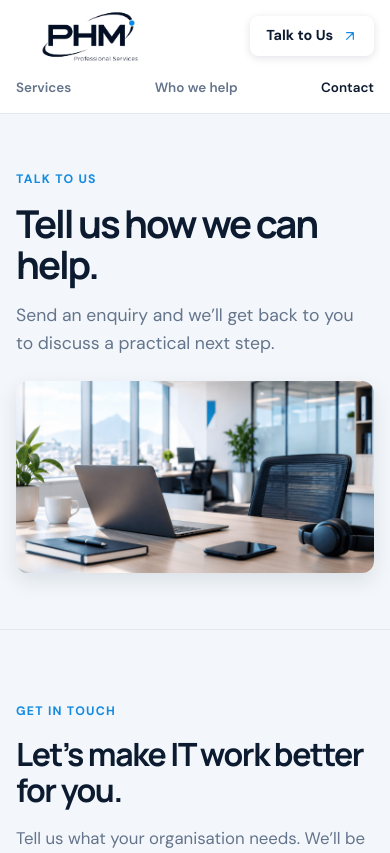
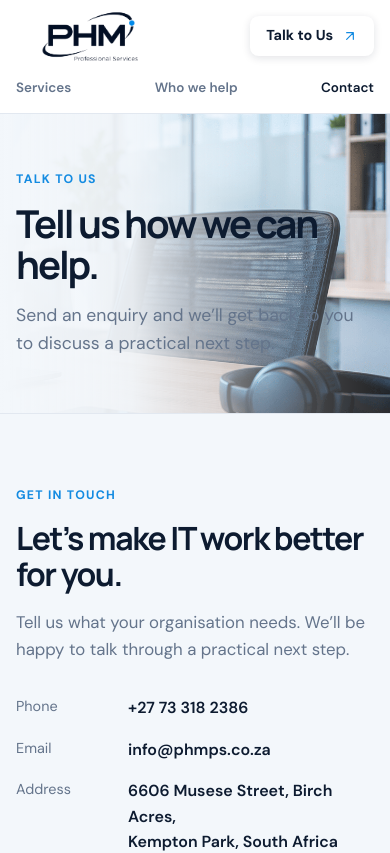
Before and after one commit to ClementPhoshoko/Client-Site, a React (Vite) app: page /contact in a window 390 px wide. Shown: the top 853 px of the page. Built offline with nearby package versions, Linux system fonts and the light colour scheme.

Commit message:
refine contact page and services and who we are pages's top section to look mordern and better

```diff
--- a/src/pages/ContactPage.jsx
+++ b/src/pages/ContactPage.jsx
@@ -2,10 +2,9 @@ import Contact from '../sections/Contact.jsx'
 
 export default function ContactPage() {
   return <>
-    <div className="page-intro"><div className="container page-intro-layout">
+    <div className="page-intro page-intro--contact"><div className="container page-intro-layout">
       <div><p className="eyebrow">Talk to Us</p><h1>Tell us how we can help.</h1>
         <p>Send an enquiry and we’ll get back to you to discuss a practical next step.</p></div>
-      <div className="contact-photo"><img src="/assets/Modern%20Minimalist%20Office%20Workspace.png" alt="" loading="lazy" /></div>
     </div></div>
     <Contact />
   </>
--- a/src/pages/IndustriesPage.jsx
+++ b/src/pages/IndustriesPage.jsx
@@ -2,10 +2,9 @@ import Industries from '../sections/Industries.jsx'
 
 export default function IndustriesPage() {
   return <>
-    <div className="page-intro"><div className="container page-intro-layout">
+    <div className="page-intro page-intro--industries"><div className="container page-intro-layout">
       <div><p className="eyebrow">Who we help</p><h1>Technology support for growing teams.</h1>
         <p>Clear, dependable IT support shaped around the needs of your organisation.</p></div>
-      <div className="intro-art intro-art--people"><img src="/assets/Collaborative%20Coworking%20Teamwork%20Moment.png" alt="" loading="lazy" /></div>
     </div></div>
     <Industries />
   </>
--- a/src/styles/global.css
+++ b/src/styles/global.css
@@ -38,13 +38,14 @@ h1 { max-width: 12ch; margin: 0; font-size: clamp(2.8rem, 6vw, 5rem); font-weigh
 .hero-visual > img { display: block; width: 112%; max-width: none; height: auto; margin-top: -1.4rem; filter: drop-shadow(0 12px 14px rgb(13 27 48 / 12%)); }
 .section { padding-block: 6.25rem; }
 .page-intro { padding-block: 4.5rem; border-bottom: 1px solid var(--color-border); background: var(--color-background-secondary); }
-.page-intro-layout { display: grid; grid-template-columns: minmax(0, 1fr) minmax(17rem, .72fr); align-items: center; gap: 3rem; }
+.page-intro--contact { background-image: linear-gradient(90deg, var(--color-background-secondary) 0%, rgb(243 247 251 / 94%) 34%, rgb(243 247 251 / 38%) 66%, rgb(243 247 251 / 12%) 100%), url('/assets/Modern%20Minimalist%20Office%20Workspace.png'); background-position: center, right center; background-size: cover, auto 180%; }
+.page-intro--industries { background-image: linear-gradient(90deg, var(--color-background-secondary) 0%, rgb(243 247 251 / 94%) 34%, rgb(243 247 251 / 38%) 66%, rgb(243 247 251 / 12%) 100%), url('/assets/Collaborative%20Coworking%20Teamwork%20Moment.png'); background-position: center, right center; background-size: cover, auto 180%; }
+.page-intro--contact .page-intro-layout, .page-intro--industries .page-intro-layout { grid-template-columns: minmax(0, 1fr); }
+.page-intro-layout { display: grid; min-height: 18rem; grid-template-columns: minmax(0, 1fr) minmax(17rem, .72fr); align-items: center; gap: 3rem; }
 .page-intro-layout > div:first-child > p:last-child { max-width: 42rem; margin: 1rem 0 0; color: var(--color-text-secondary); font-size: 1.1rem; }
 .page-intro h1 { max-width: 16ch; font-size: clamp(2.4rem, 5vw, 4rem); }
 .intro-art { display: grid; min-height: 15rem; place-items: center; }
 .intro-art img { display: block; width: 100%; max-height: 18rem; object-fit: contain; filter: drop-shadow(0 10px 12px rgb(13 27 48 / 10%)); }
-.contact-photo { height: 15rem; overflow: hidden; border-radius: .75rem; box-shadow: 0 8px 20px rgb(13 27 48 / 10%); }
-.contact-photo img { display: block; width: 100%; height: 100%; object-fit: cover; }
 .home-outcomes { padding-bottom: 2rem; }
 .home-outcomes .section-heading { margin-bottom: 2rem; }
 .home-outcomes-grid { display: grid; grid-template-columns: repeat(3, minmax(0, 1fr)); border-top: 1px solid var(--color-border); border-bottom: 1px solid var(--color-border); }
@@ -167,14 +168,13 @@ h1 { max-width: 12ch; margin: 0; font-size: clamp(2.8rem, 6vw, 5rem); font-weigh
   .service-card { min-height: auto; padding: 1.25rem; }
   .service-card h3 { margin-top: .7rem; }
   .industries-layout, .contact-layout { grid-template-columns: 1fr; gap: 2.5rem; }
-  .page-intro-layout { grid-template-columns: 1fr; gap: 1.5rem; }
+  .page-intro-layout { min-height: 0; grid-template-columns: 1fr; gap: 1.5rem; }
   .faq-layout { grid-template-columns: 1fr; gap: 2rem; }
   .faq-accordion { height: auto; overflow: visible; scrollbar-gutter: auto; }
   .faq-visual-column { position: static; max-width: 26rem; }
   .faq-illustration { max-height: 15rem; object-fit: contain; }
   .intro-art { min-height: 11rem; max-width: 24rem; }
   .intro-art img { max-height: 13rem; }
-  .contact-photo { height: 12rem; max-width: 32rem; }
   .industry-list { grid-template-columns: 1fr 1fr; }
   .contact-form { padding: 1.2rem; }
   .home-outcomes { padding-bottom: 0; }
```
